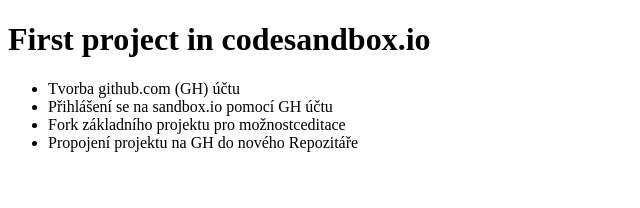
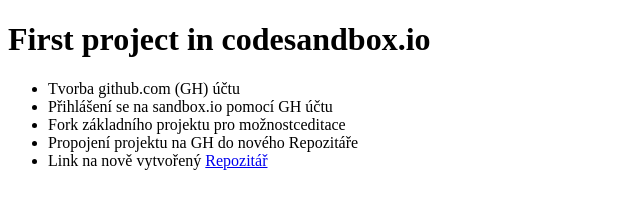
Before and after one commit to MartinBeblavy/TWWW_CodeSandbox_GH, a website: page index.html in a window 1280 px wide. Shown: the whole page, without its empty margins (0-640 px from the left). Drawn offline with Linux system fonts and the light colour scheme.

Commit message:
Přidán link na Repozitář

```diff
--- a/index.html
+++ b/index.html
@@ -13,6 +13,12 @@
       <li>Přihlášení se na sandbox.io pomocí GH účtu</li>
       <li>Fork základního projektu pro možnostceditace</li>
       <li>Propojení projektu na GH do nového Repozitáře</li>
+      <li>
+        Link na nově vytvořený
+        <a href="http://https://github.com/MartinBeblavy/TWWW_CodeSandbox_GH"
+          >Repozitář</a
+        >
+      </li>
     </ul>
   </body>
 </html>
```
